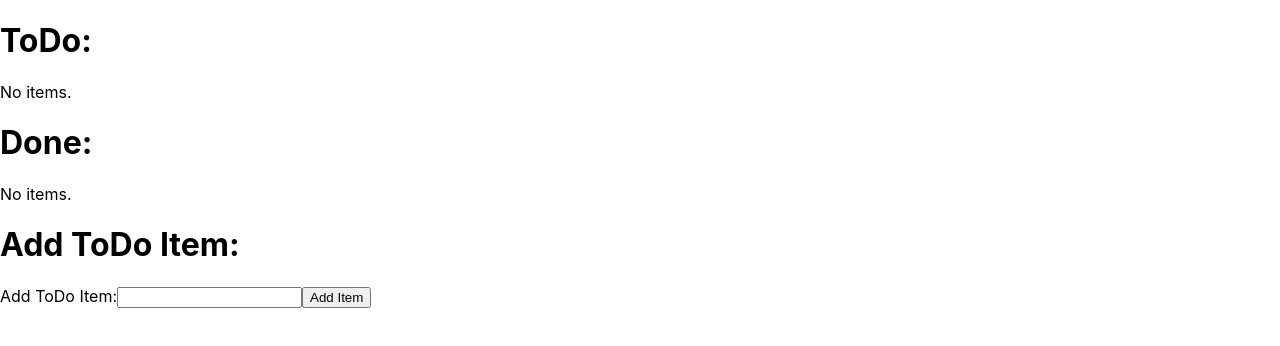
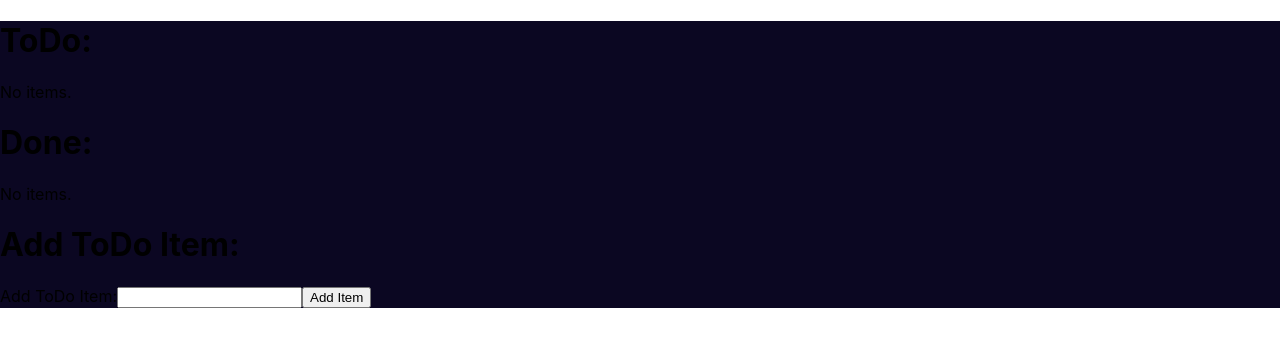
Before and after one commit to xbgbtx/-frontend-framework-todo-test-react, a React (Create React App) app: page / in a window 1280 px wide. Shown: the top 346 px of the page. Built offline with nearby package versions, Linux system fonts and the light colour scheme.

Commit message:
Add style module

```diff
--- a/src/App.js
+++ b/src/App.js
@@ -1,5 +1,7 @@
 import React from "react";
 import {useState} from "react";
+
+import styles from "./App.module.css";
 
 function App() {
 
@@ -45,7 +47,7 @@
     };
 
     return (
-        <div className="App">
+        <div className={`${styles.app_root}`}>
 
             <ListDisplay
                 list_name="ToDo"
--- /dev/null
+++ b/src/App.module.css
@@ -0,0 +1,4 @@
+.app_root
+{
+   background-color: #0b0722;
+}
```
